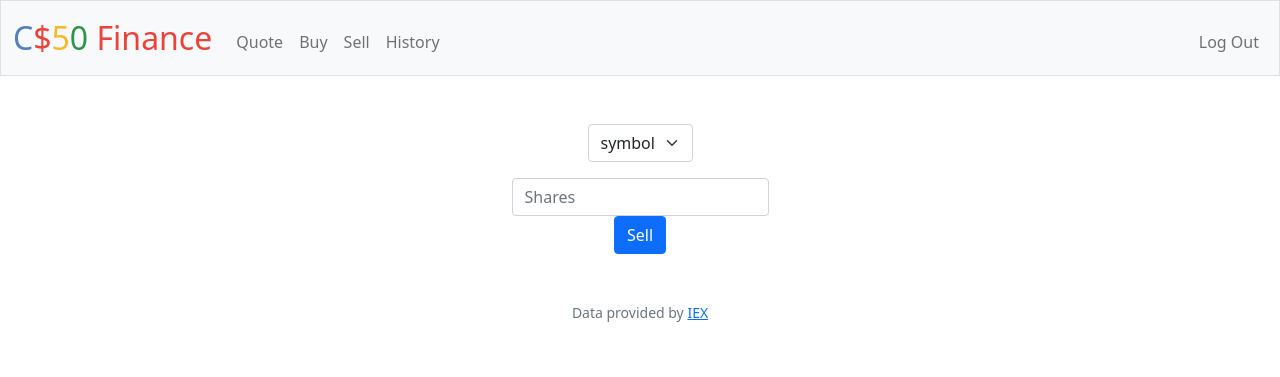
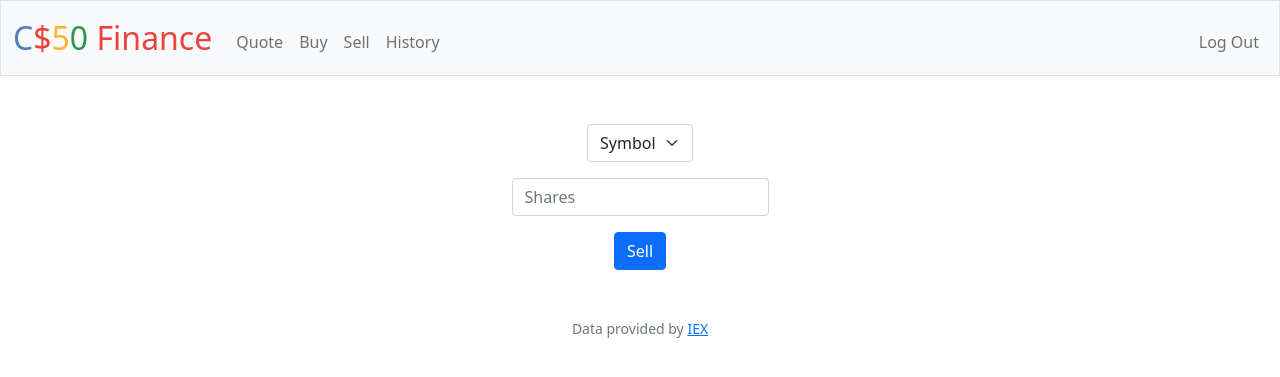
Before and after one commit to holyfatmama/Portfolio, a Flask app: page /sell in a window 1280 px wide. Shown: the top 377 px of the page. Run offline with Flask 3, Linux system fonts and the light colour scheme; a user stored in the database is signed in; some libraries are stand-ins or nearby versions.

Commit message:
Fri, Nov 3, 2023, 5:05 PM +08:00

```diff
--- a/finance/templates/sell.html
+++ b/finance/templates/sell.html
@@ -8,13 +8,13 @@
     <form action="/sell" method="post">
         <div class="mb-3">
             <select class="form-select mx-auto w-auto" name="symbol">
-                <option disabled selected>symbol</option>
+                <option disabled selected>Symbol</option>
                     {% for sym in symbol%}
                     <option value="{{ sym }}">{{ sym }}</option>
                     {% endfor %}
             </select>
         </div>
-        <div>
+        <div class="mb-3">
             <input autocomplete="off" class="form-control mx-auto w-auto" min="0" id="shares" name="shares" placeholder="Shares" type="number">
         </div>
         <button class="btn btn-primary" type="submit">Sell</button>
```
